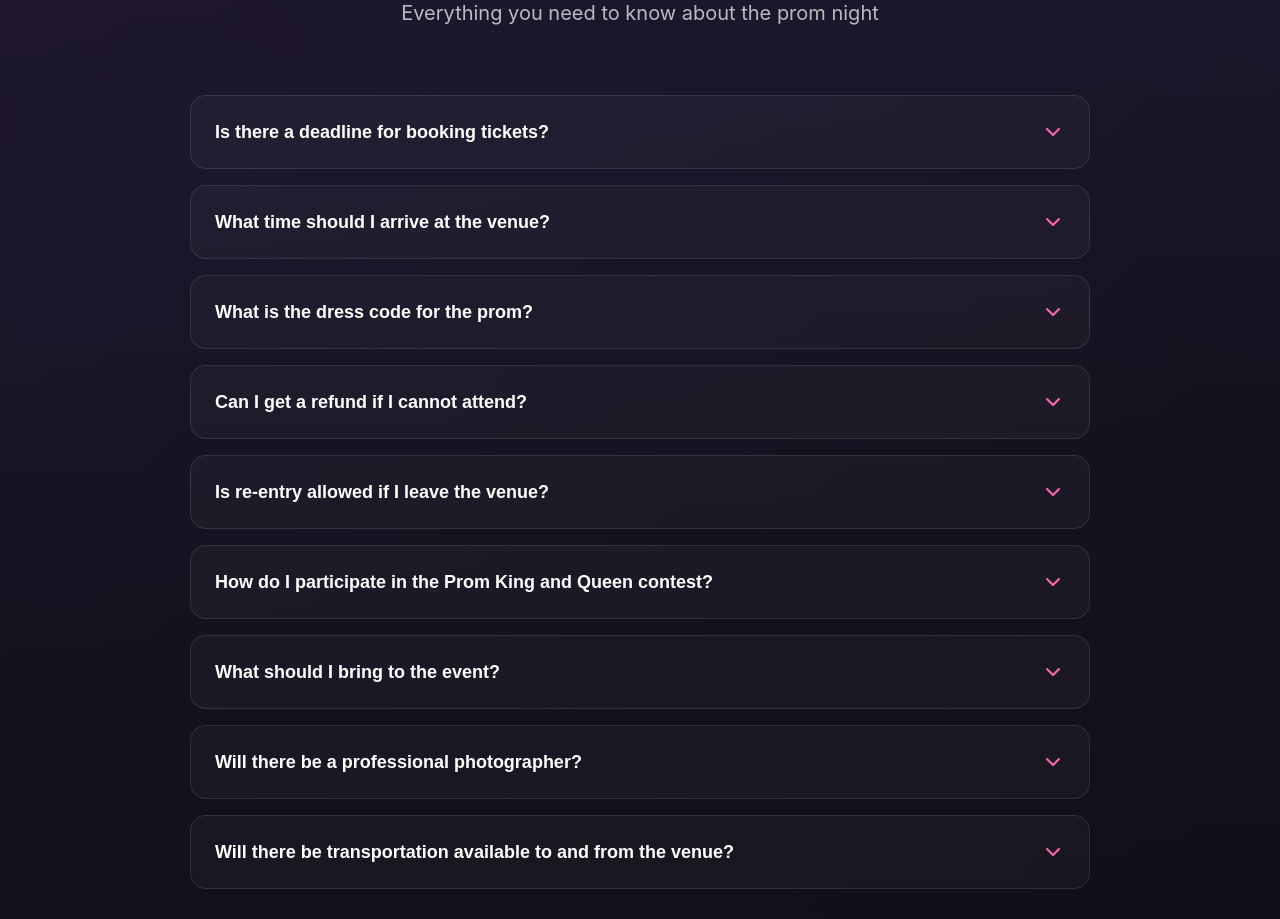
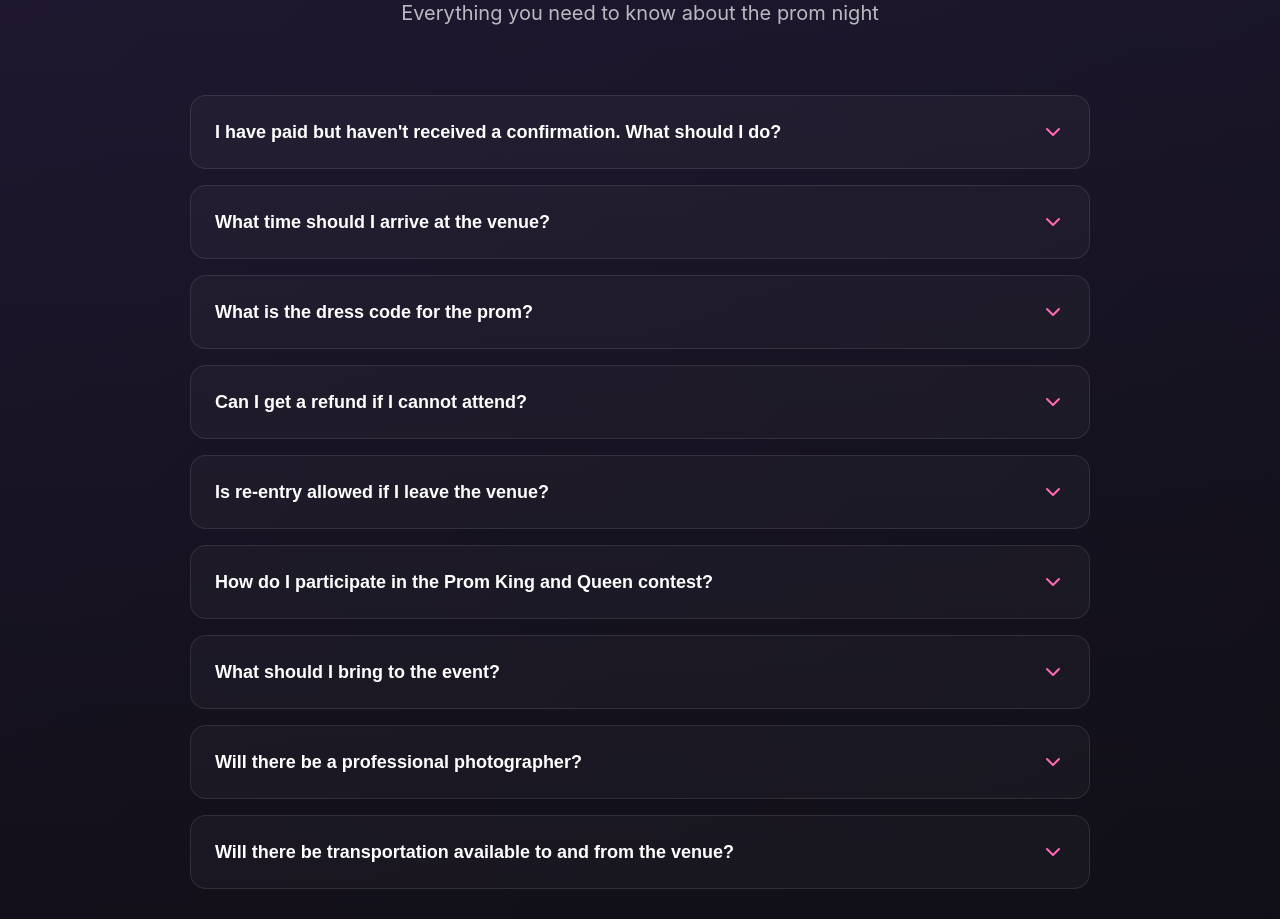
Before and after one commit to Architrb1795/prom, a React (Vite) app: page / in a window 1280 px wide. Shown: the part 4440-5359 px from the top of the page. Built offline with nearby package versions, Linux system fonts and the light colour scheme; the HTML template or start-up script is replaced by a standard one.

Commit message:
Updated FAQ.jsx

```diff
--- a/src/components/FAQ.jsx
+++ b/src/components/FAQ.jsx
@@ -6,8 +6,8 @@ const FAQ = () => {
 
   const faqs = [
     {
-      question: 'Is there a deadline for booking tickets?',
-      answer: 'While there is no strict deadline, tickets are limited and are being sold on a first-come, first-served basis. We expect the slots to fill up very quickly, so we highly recommend you book your tickets as soon as possible to avoid disappointment.'
+      question: 'I have paid but haven\'t received a confirmation. What should I do?',
+      answer: 'Please send us a direct message (DM) on Instagram or email us using the contact details mentioned below. To help us resolve this quickly, please include your full name and transaction ID in your message.'
     },
     {
       question: 'What time should I arrive at the venue?',
```
